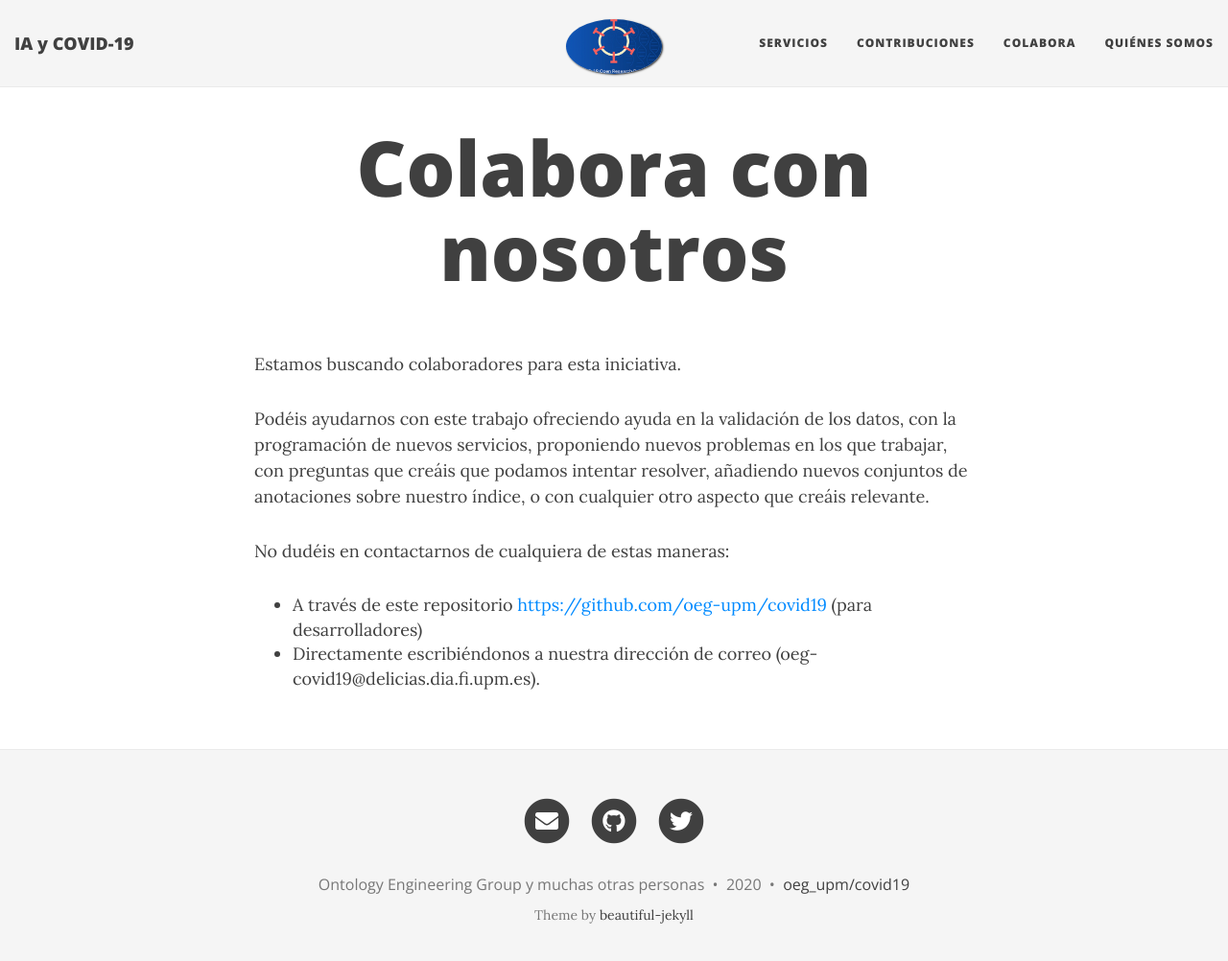
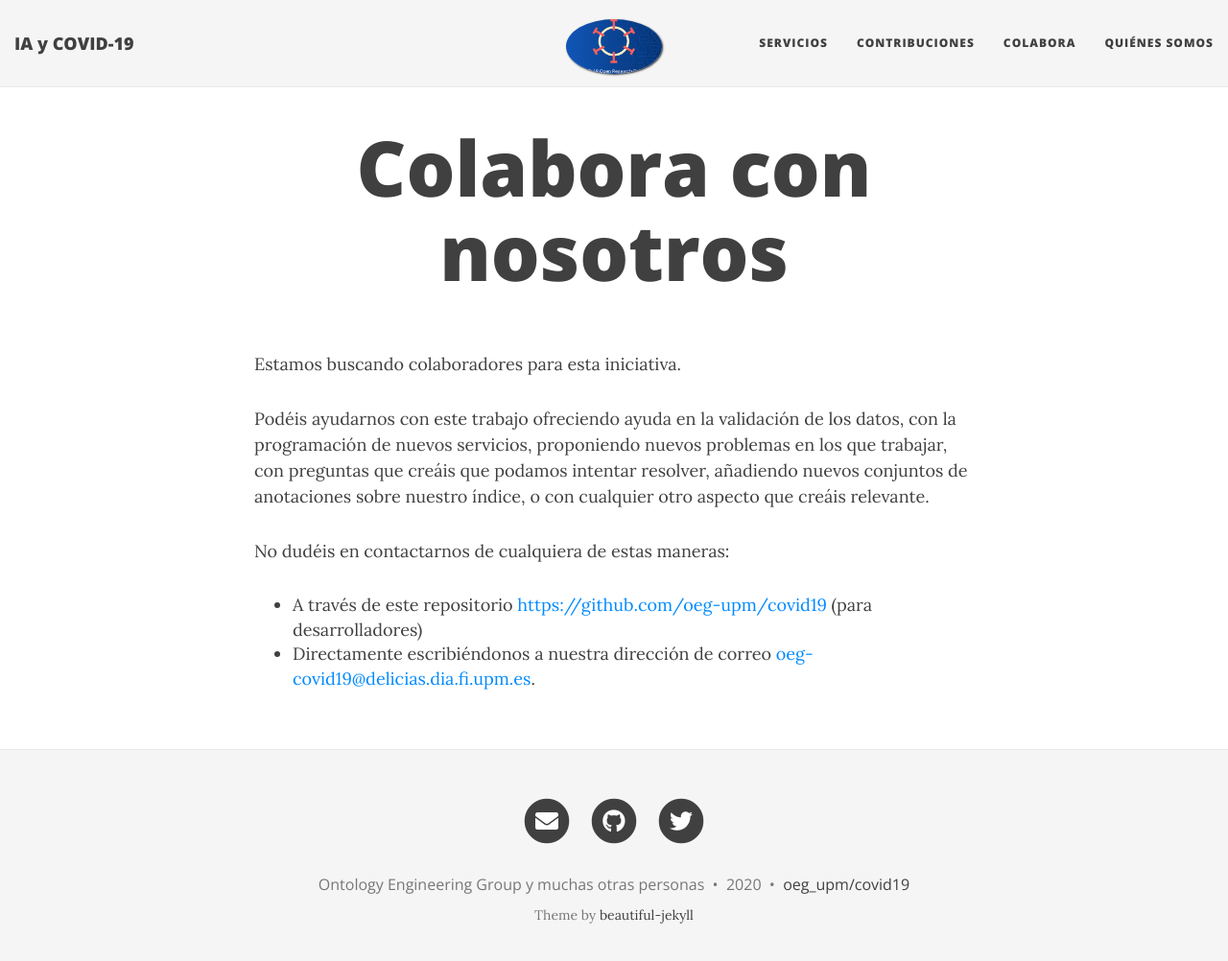
Before and after one commit to oeg-upm/covid19, a Jekyll site: the page built from colabora.md, in a window 1280 px wide and 1015 px high. Shown: the top 1002 px of the window at 96% size. Built offline with Jekyll 4.4.1, drawn with Linux system fonts in a browser that asks for light colours; nearby versions of some CDN libraries; part of the change alters nothing that is shown.

```diff
--- a/colabora.md
+++ b/colabora.md
@@ -10,4 +10,4 @@ Podéis ayudarnos con este trabajo ofreciendo ayuda en la validación de los dat
 
 No dudéis en contactarnos de cualquiera de estas maneras:
 * A través de este repositorio [https://github.com/oeg-upm/covid19](https://github.com/oeg-upm/covid19) (para desarrolladores)
-* Directamente escribiéndonos a nuestra dirección de correo (oeg-covid19@delicias.dia.fi.upm.es).
+* Directamente escribiéndonos a nuestra dirección de correo [oeg-covid19@delicias.dia.fi.upm.es](mailto:oeg-covid19@delicias.dia.fi.upm.es).
```
